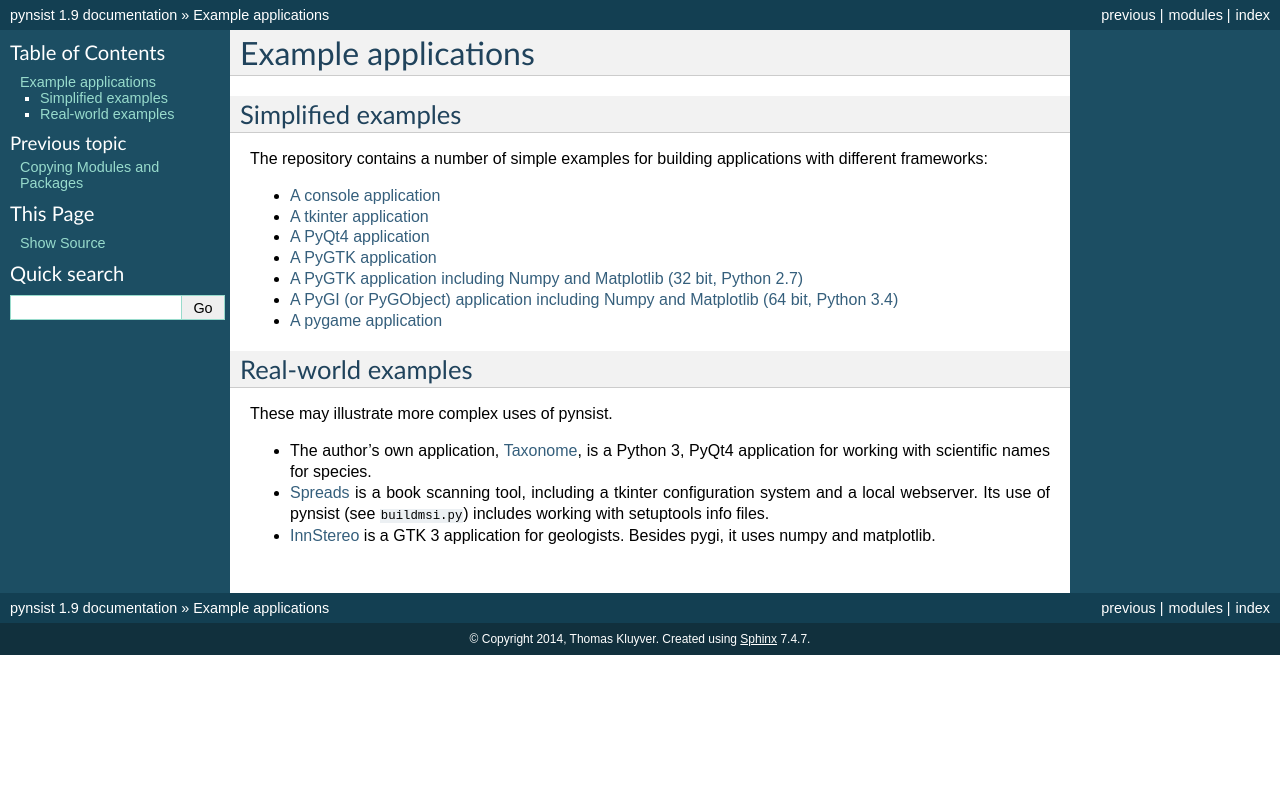
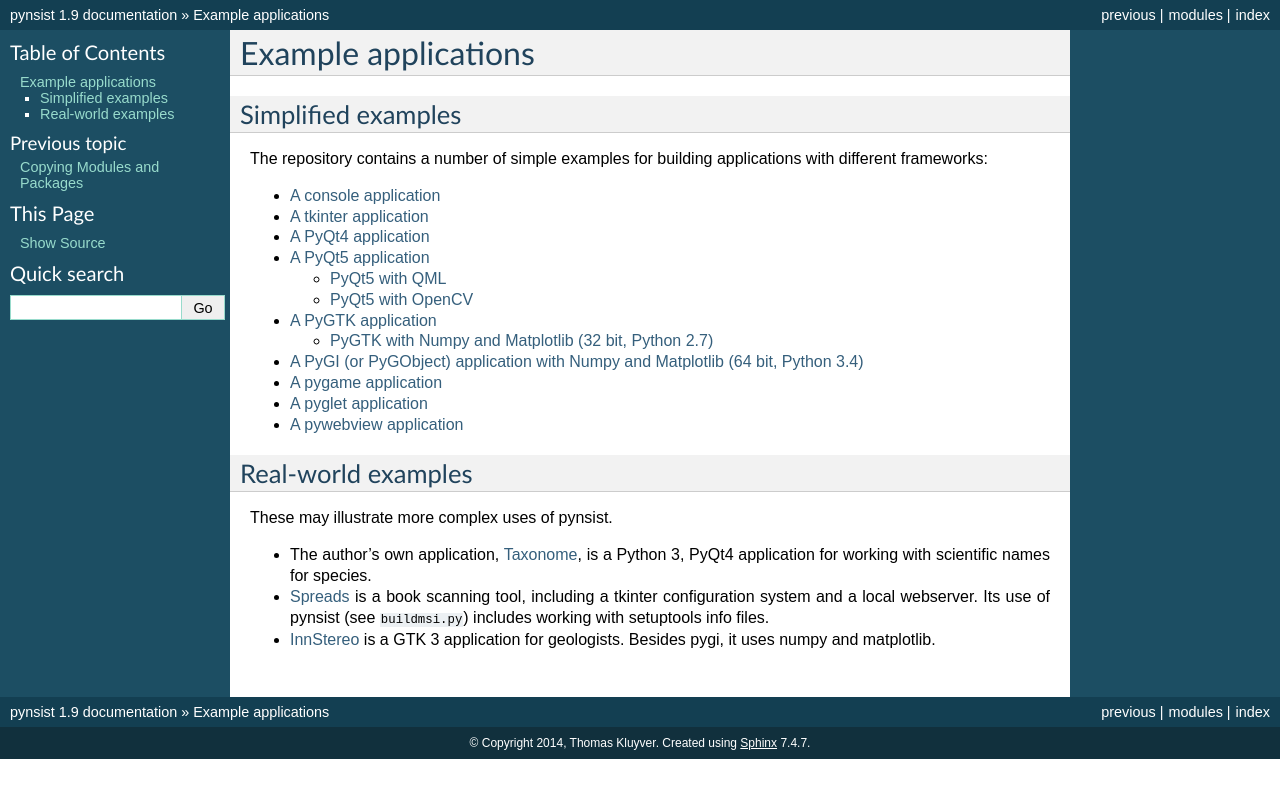
Before and after one commit to takluyver/pynsist, a Sphinx documentation site: the page built from doc/examples.rst, in a window 1280 px wide. Shown: the top 798 px of the page. Built offline with Sphinx 7.4.7, drawn with Linux system fonts in a browser that asks for light colours.

Commit message:
Update list of examples

```diff
--- a/doc/examples.rst
+++ b/doc/examples.rst
@@ -10,10 +10,19 @@
 - `A console application <https://github.com/takluyver/pynsist/tree/master/examples/console>`_
 - `A tkinter application <https://github.com/takluyver/pynsist/tree/master/examples/tkinter>`_
 - `A PyQt4 application <https://github.com/takluyver/pynsist/tree/master/examples/pyqt4>`_
+- `A PyQt5 application <https://github.com/takluyver/pynsist/tree/master/examples/pyqt5>`_
+
+  - `PyQt5 with QML <https://github.com/takluyver/pynsist/tree/master/examples/pyqt5_qml>`_
+  - `PyQt5 with OpenCV <https://github.com/takluyver/pynsist/tree/master/examples/pyqt5_opencv>`_
+
 - `A PyGTK application <https://github.com/takluyver/pynsist/tree/master/examples/pygtk>`_
-- `A PyGTK application including Numpy and Matplotlib (32 bit, Python 2.7) <https://github.com/takluyver/pynsist/tree/master/examples/pygtk_mpl_numpy>`_
-- `A PyGI (or PyGObject) application including Numpy and Matplotlib (64 bit, Python 3.4) <https://github.com/takluyver/pynsist/tree/master/examples/pygi_mpl_numpy>`_
+
+  - `PyGTK with Numpy and Matplotlib (32 bit, Python 2.7) <https://github.com/takluyver/pynsist/tree/master/examples/pygtk_mpl_numpy>`_
+
+- `A PyGI (or PyGObject) application with Numpy and Matplotlib (64 bit, Python 3.4) <https://github.com/takluyver/pynsist/tree/master/examples/pygi_mpl_numpy>`_
 - `A pygame application <https://github.com/takluyver/pynsist/tree/master/examples/pygame>`_
+- `A pyglet application <https://github.com/takluyver/pynsist/tree/master/examples/pyglet>`_
+- `A pywebview application <https://github.com/takluyver/pynsist/tree/master/examples/pywebview>`_
 
 Real-world examples
 -------------------
```
